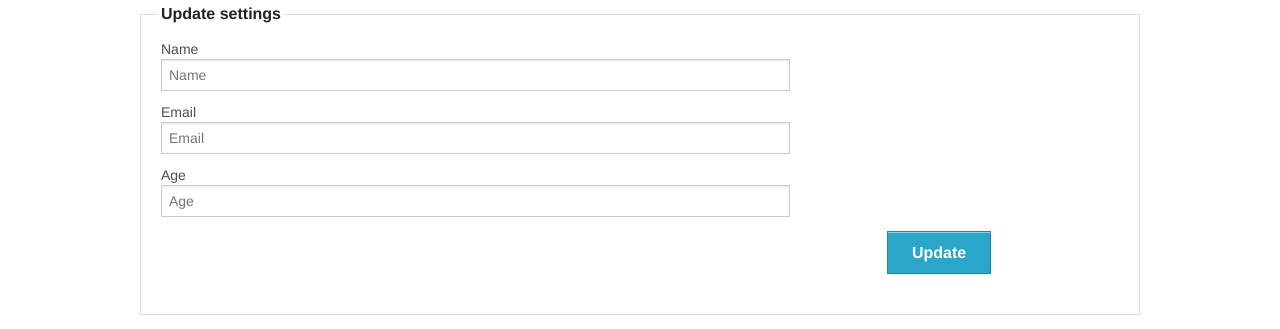
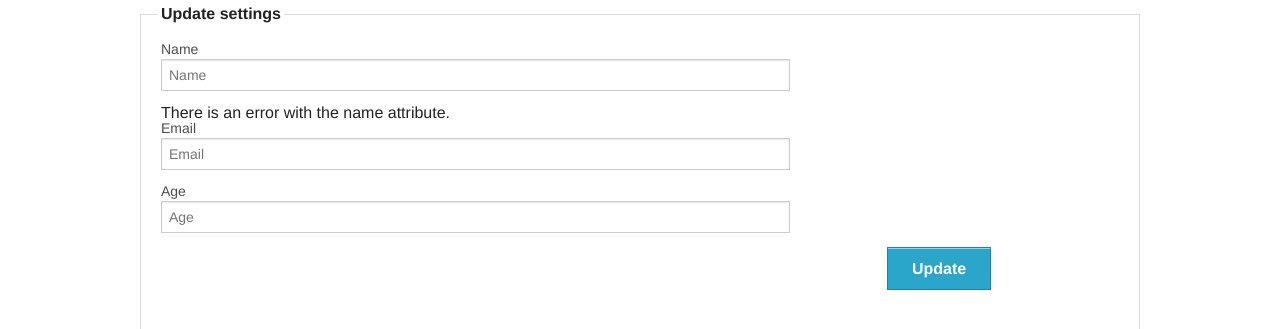
Before and after one commit to zerolinux5/Angular-Tuts, a plain HTML site: page simpleApp/index.html at #/settings in a window 1280 px wide. Shown: the part 161-490 px from the top of the page. Drawn offline with Linux system fonts and the light colour scheme.

Commit message:
Added vocal error

```diff
--- a/simpleApp/templates/settings.html
+++ b/simpleApp/templates/settings.html
@@ -8,6 +8,9 @@
 				<div class="small-8 columns">
 					<label>Name</label>
 					<input type="text" placeholder="Name" name="name" ng-model="settings.name" ng-minlength=3 ng-maxlength=20 ng-pattern="/^[a-zA-Z]+$/" required>
+					<div ng-show="form.name.$invalid">
+						There is an error with the name attribute.
+					</div>
 				</div>
 			</div>
 
```
